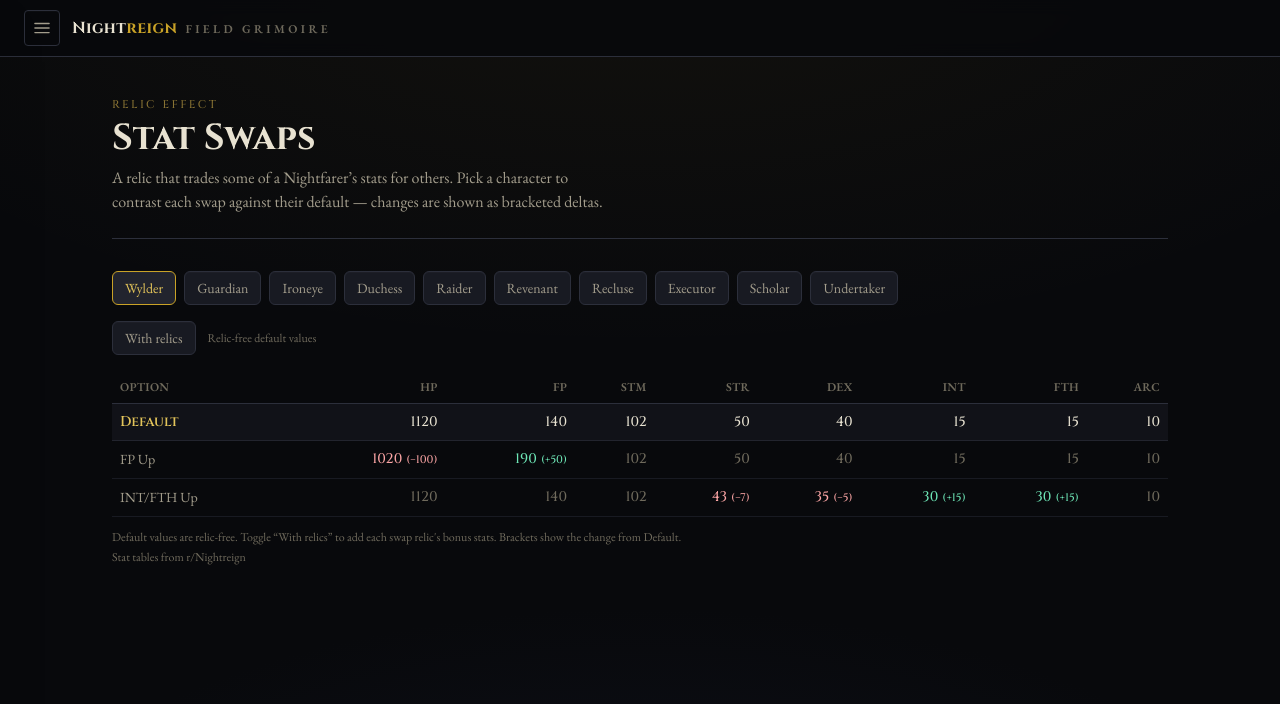
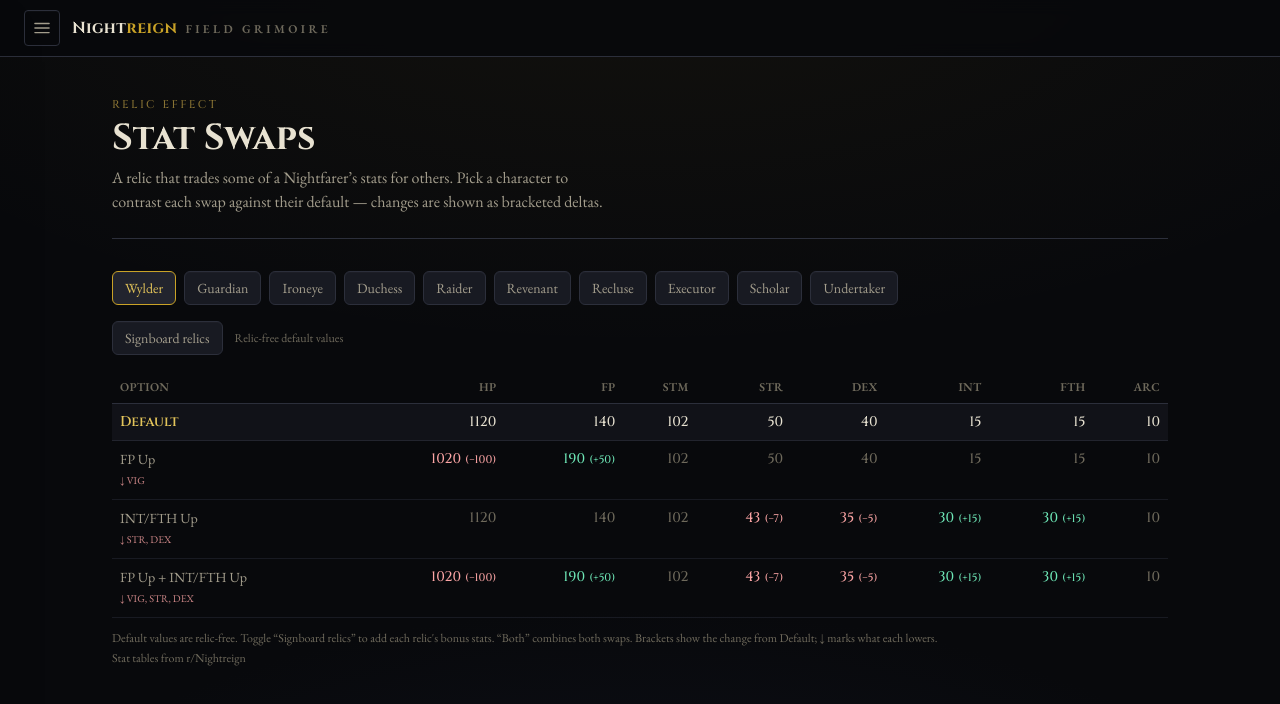
Before and after one commit to Tulun/nightreign, a Next.js app: page /stat-swaps in a window 1280 px wide. Shown: the top 704 px of the page. Built offline with nearby package versions, Linux system fonts and the light colour scheme.

Commit message:
stat swap
Signed-off-by: Jason Kiraly <jasonkiraly@Jasons-MacBook-Pro-2026.local>

```diff
--- a/src/components/StatSwaps.tsx
+++ b/src/components/StatSwaps.tsx
@@ -2,16 +2,40 @@
 
 import { useState } from "react";
 import { characterSwaps, SWAP_NOTE, SWAP_CREDIT } from "@/data/statSwaps";
-import { SWAP_STAT_COLUMNS } from "@/lib/statSwaps";
+import { SWAP_STAT_COLUMNS, type SwapStatKey, type SwapStats } from "@/lib/statSwaps";
+
+/** Down-side display names (HP/FP/STM map back to the attribute that drops). */
+const DOWN_NAME: Record<SwapStatKey, string> = {
+  hp: "VIG", fp: "MND", stm: "END", str: "STR", dex: "DEX", int: "INT", fai: "FTH", arc: "ARC",
+};
 
 /**
- * Pick a Nightfarer to contrast their relic stat-swap options against their
- * Default line. Changed cells show the new value with the delta in brackets.
+ * Pick a Nightfarer to contrast their relic stat-swap options against Default.
+ * Shows each swap, plus a "Both" row combining them, with bracketed deltas and
+ * the stats each one lowers. The "Signboard relics" toggle adds the relics'
+ * flat bonus stats on top of the swap.
  */
 export function StatSwaps() {
   const [name, setName] = useState(characterSwaps[0].name);
   const [withRelics, setWithRelics] = useState(false);
   const character = characterSwaps.find((c) => c.name === name) ?? characterSwaps[0];
+  const base = character.base;
+
+  // Displayed value for one swap+stat, honoring the relic toggle.
+  const swapValue = (swapIndex: number, key: SwapStatKey) => {
+    const swap = character.swaps[swapIndex];
+    return swap.stats[key] - (withRelics ? 0 : swap.bonus[key] ?? 0);
+  };
+
+  // Each swap's displayed statline, plus a combined "Both" line (sum of deltas).
+  const rows = character.swaps.map((swap, i) => ({
+    label: swap.label,
+    values: buildStats((key) => swapValue(i, key)),
+  }));
+  const both = buildStats((key) =>
+    base[key] + character.swaps.reduce((sum, _s, i) => sum + (swapValue(i, key) - base[key]), 0),
+  );
+  rows.push({ label: character.swaps.map((s) => s.label).join(" + "), values: both });
 
   return (
     <div>
@@ -38,7 +62,7 @@ export function StatSwaps() {
         })}
       </div>
 
-      {/* Relic toggle */}
+      {/* Signboard relic toggle */}
       <div className="mb-4 flex flex-wrap items-center gap-3">
         <button
           type="button"
@@ -51,17 +75,15 @@ export function StatSwaps() {
           }`}
           style={withRelics ? { borderColor: "#c9a227" } : undefined}
         >
-          With relics {withRelics ? "✓" : ""}
+          Signboard relics {withRelics ? "✓" : ""}
         </button>
         <span className="font-body text-xs text-parchment-faint">
-          {withRelics
-            ? "In-game values — swap relic bonuses included"
-            : "Relic-free default values"}
+          {withRelics ? "Relic bonus stats included" : "Relic-free default values"}
         </span>
       </div>
 
       <div className="overflow-x-auto">
-        <table className="w-full min-w-[42rem] border-collapse text-sm">
+        <table className="w-full min-w-[44rem] border-collapse text-sm">
           <thead>
             <tr className="border-b border-night-600">
               <th className="px-2 py-2 text-left font-body text-xs uppercase tracking-wide text-parchment-faint">
@@ -82,19 +104,30 @@ export function StatSwaps() {
               <td className="px-2 py-2 font-display font-semibold text-gold-bright">Default</td>
               {SWAP_STAT_COLUMNS.map((col) => (
                 <td key={col.key} className="px-2 py-2 text-right font-display tabular-nums text-parchment">
-                  {character.base[col.key]}
+                  {base[col.key]}
                 </td>
               ))}
             </tr>
-            {character.swaps.map((swap) => (
-              <tr key={swap.label} className="border-b border-night-800">
-                <td className="px-2 py-2 font-body text-parchment-muted">{swap.label}</td>
-                {SWAP_STAT_COLUMNS.map((col) => {
-                  const value = swap.stats[col.key] - (withRelics ? 0 : swap.bonus[col.key] ?? 0);
-                  return <SwapCell key={col.key} value={value} base={character.base[col.key]} />;
-                })}
-              </tr>
-            ))}
+            {rows.map((row) => {
+              const downs = SWAP_STAT_COLUMNS.filter((c) => row.values[c.key] < base[c.key]).map(
+                (c) => DOWN_NAME[c.key],
+              );
+              return (
+                <tr key={row.label} className="border-b border-night-800">
+                  <td className="px-2 py-2 align-top">
+                    <div className="font-body text-parchment-muted">{row.label}</div>
+                    {downs.length > 0 && (
+                      <div className="mt-0.5 font-body text-[0.65rem] text-red-300/80">
+                        ↓ {downs.join(", ")}
+                      </div>
+                    )}
+                  </td>
+                  {SWAP_STAT_COLUMNS.map((col) => (
+                    <SwapCell key={col.key} value={row.values[col.key]} base={base[col.key]} />
+                  ))}
+                </tr>
+              );
+            })}
           </tbody>
         </table>
       </div>
@@ -105,14 +138,21 @@ export function StatSwaps() {
   );
 }
 
+/** Build a full SwapStats from a per-key producer. */
+function buildStats(fn: (key: SwapStatKey) => number): SwapStats {
+  const out = {} as SwapStats;
+  for (const col of SWAP_STAT_COLUMNS) out[col.key] = fn(col.key);
+  return out;
+}
+
 function SwapCell({ value, base }: { value: number; base: number }) {
   const delta = value - base;
   if (delta === 0) {
-    return <td className="px-2 py-2 text-right font-display tabular-nums text-parchment-faint">{value}</td>;
+    return <td className="px-2 py-2 text-right align-top font-display tabular-nums text-parchment-faint">{value}</td>;
   }
   const up = delta > 0;
   return (
-    <td className={`px-2 py-2 text-right font-display tabular-nums ${up ? "text-emerald-300" : "text-red-300"}`}>
+    <td className={`px-2 py-2 text-right align-top font-display tabular-nums ${up ? "text-emerald-300" : "text-red-300"}`}>
       {value}
       <span className="ml-1 text-[0.7rem]">({up ? "+" : "−"}{Math.abs(delta)})</span>
     </td>
--- a/src/data/statSwaps.ts
+++ b/src/data/statSwaps.ts
@@ -11,7 +11,7 @@ import type { CharacterSwaps, SwapStats } from "@/lib/statSwaps";
 
 export const SWAP_CREDIT = "Stat tables from r/Nightreign";
 export const SWAP_NOTE =
-  "Default values are relic-free. Toggle “With relics” to add each swap relic's bonus stats. Brackets show the change from Default.";
+  "Default values are relic-free. Toggle “Signboard relics” to add each relic's bonus stats. “Both” combines both swaps. Brackets show the change from Default; ↓ marks what each lowers.";
 
 // stat order: hp, fp, stm, str, dex, int, fai, arc
 const s = (
```
Also changed, not shown: 1 other file (tests, documents, lock files or other folders).
